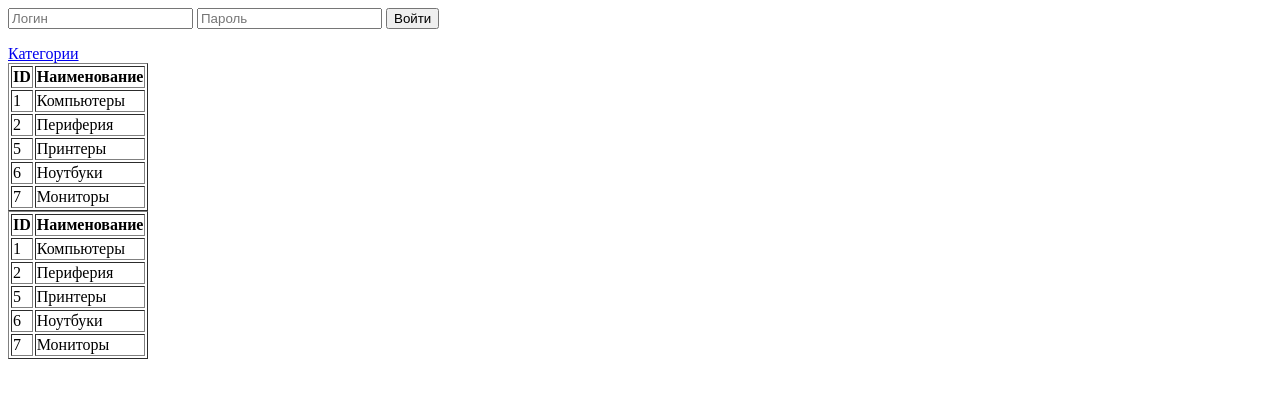
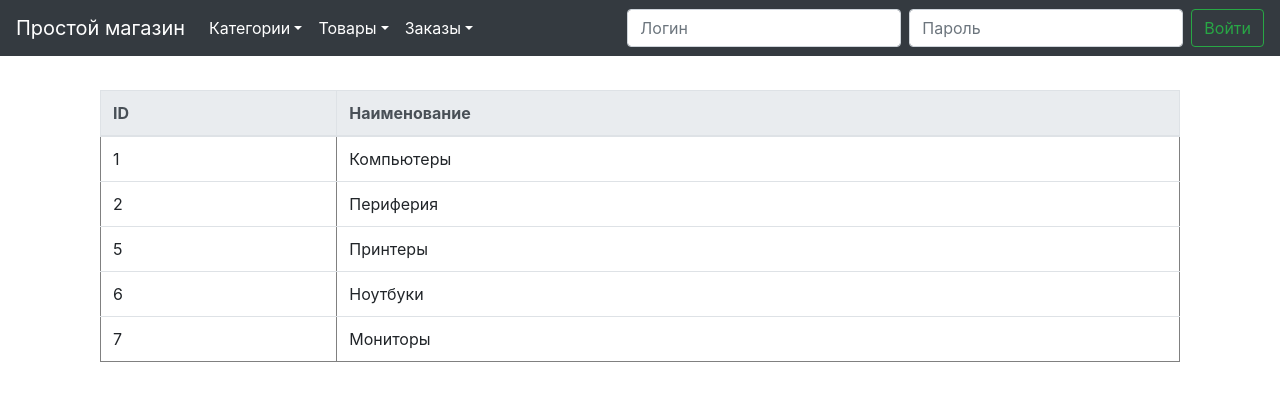
Before and after one commit to 2repby/SimpleAppPHPMySQL, a PHP site: page /?c=1 in a window 1280 px wide. Shown: the top 401 px of the page. Run offline with PHP 8.4, Linux system fonts and the light colour scheme; data comes from the database, SQL or seed files in the repository.

Commit message:
Menu bootstrap

```diff
--- a/cat_form.php
+++ b/cat_form.php
@@ -3,6 +3,7 @@
 <p>
 <form method="get" action="/">
     <input type="hidden" name="c" value="1">
+    <input type="hidden" name="a" value="1">
     <input type="text" name="catname">
     <input type="submit" value="Добавить">
 </form>
--- a/categories.php
+++ b/categories.php
@@ -9,7 +9,7 @@
         </thead>
         <tbody>
         <?php
-        echo ($err_msg);
+
         $query = $pdo->query('SELECT * FROM category');
         while ($row = $query->fetch())
         {
@@ -20,7 +20,7 @@
 
                 <td><?php echo $row['id'] ?></th>
                 <td><?php echo $row['name'] ?></td>
-                <?php if(isset($_SESSION['username'])) echo ('<td><a href="?c=2&id="'.$row['id'].'">Удалить</a></td>') ?>
+                <?php if(isset($_SESSION['username'])) echo ('<td><a href="?c=1&a=2&id='.$row['id'].'">Удалить</a></td>') ?>
 
 
 
--- a/del_cat.php
+++ b/del_cat.php
@@ -8,7 +8,7 @@
 if(isset($_SESSION['username'])) {
     try {
         $query = $pdo->query('DELETE FROM category WHERE id="' . $_GET["id"] . '"');
-        echo($query->queryString);
+
         $err_msg = "Категория успешно удалена";
     } catch (PDOException $exception) {
         $err_msg = "Ошибка удаления категории";
--- /dev/null
+++ b/footer.php
@@ -0,0 +1,5 @@
+<script src="https://code.jquery.com/jquery-3.3.1.slim.min.js" integrity="sha384-q8i/X+965DzO0rT7abK41JStQIAqVgRVzpbzo5smXKp4YfRvH+8abtTE1Pi6jizo" crossorigin="anonymous"></script>
+<script src="https://cdnjs.cloudflare.com/ajax/libs/popper.js/1.14.3/umd/popper.min.js" integrity="sha384-ZMP7rVo3mIykV+2+9J3UJ46jBk0WLaUAdn689aCwoqbBJiSnjAK/l8WvCWPIPm49" crossorigin="anonymous"></script>
+<script src="https://stackpath.bootstrapcdn.com/bootstrap/4.1.3/js/bootstrap.min.js" integrity="sha384-ChfqqxuZUCnJSK3+MXmPNIyE6ZbWh2IMqE241rYiqJxyMiZ6OW/JmZQ5stwEULTy" crossorigin="anonymous"></script></body>
+</body>
+</html>
--- /dev/null
+++ b/header.php
@@ -0,0 +1,13 @@
+<html>
+<head>
+    <title>Простой магазин</title>
+
+    <link rel="stylesheet" href="https://stackpath.bootstrapcdn.com/bootstrap/4.1.3/css/bootstrap.min.css" integrity="sha384-MCw98/SFnGE8fJT3GXwEOngsV7Zt27NXFoaoApmYm81iuXoPkFOJwJ8ERdknLPMO" crossorigin="anonymous">
+    <meta charset="utf-8"><meta name="viewport" content="width=device-width, initial-scale=1, shrink-to-fit=no">
+    <style>
+        main{
+            margin-top: 90px;
+        }
+    </style>
+</head>
+<body>
--- a/index.php
+++ b/index.php
@@ -1,19 +1,13 @@
 <?php
-/**
- * Created by PhpStorm.
- * User: kda
- * Date: 19.10.2021
- * Time: 11:58
- */
     require("dbconnect.php");
     require("auth.php");
-    require ("menu.php");
-
-
+    require 'header.php';
+    require("menu.php");
+echo '<main role="main" class="container">';
     switch ($_GET["c"]) {
     case "1":
         {
-            require("categories.php");
+
             if(isset($_SESSION['username'])) {
                 switch ($_GET["a"]) {
                     case "1":
@@ -22,8 +16,8 @@
                         require("del_cat.php");break;
                 }
             };
-            if ($err_msg) require 'message.php';
             require("categories.php");
+
             if(isset($_SESSION['username'])) require("cat_form.php");
 
 
@@ -35,9 +29,12 @@
         {
 
 
-    } break;
-}
+        } break;
 
 
+}
+if ($err_msg) require 'message.php';
 
+echo '</main>';
+require 'footer.php';
 ?>
--- a/menu.php
+++ b/menu.php
@@ -1,11 +1,35 @@
+<nav class="navbar navbar-expand-md navbar-dark bg-dark fixed-top">
+    <a class="navbar-brand" href="index.php">Простой магазин</a>
+    <button class="navbar-toggler" type="button" data-toggle="collapse" data-target="#navbarsExampleDefault" aria-controls="navbarsExampleDefault" aria-expanded="false" aria-label="Toggle navigation">
+        <span class="navbar-toggler-icon"></span>
+    </button>
+
+    <div class="collapse navbar-collapse" id="navbarsExampleDefault">
+        <ul class="navbar-nav mr-auto">
+            <li class="nav-item dropdown show">
+                <a class="nav-link dropdown-toggle" href="?c=1" id="dropdown01" data-toggle="dropdown" aria-haspopup="true" aria-expanded="true">Категории</a>
+                <div class="dropdown-menu" aria-labelledby="dropdown01">
+                    <a class="dropdown-item" href="index.php?&c=1">Категории</a>
+                </div>
+            </li>
+            <li class="nav-item dropdown show">
+                <a class="nav-link dropdown-toggle" href="?c=1" id="dropdown01" data-toggle="dropdown" aria-haspopup="true" aria-expanded="true">Товары</a>
+                <div class="dropdown-menu" aria-labelledby="dropdown01">
+                    <a class="dropdown-item" href="index.php?&c=1">Товары</a>
+                </div>
+
+            </li>
+            <li class="nav-item dropdown show">
+                <a class="nav-link dropdown-toggle" href="?c=1" id="dropdown01" data-toggle="dropdown" aria-haspopup="true" aria-expanded="true">Заказы</a>
+                <div class="dropdown-menu" aria-labelledby="dropdown01">
+                    <a class="dropdown-item" href="index.php?&c=1">Заказы</a>
+                </div>
+
+            </li>
+
+
+        </ul>
         <?php
-/**
- * Created by PhpStorm.
- * User: kda
- * Date: 19.10.2021
- * Time: 13:48
- */
-
         if(isset($_SESSION['username']))
         {
             echo '<a class="nav-link disabled" href="#">Привет, '.$_SESSION['username'].'!</a>';
@@ -23,4 +47,7 @@
         }
 
         ?>
-<a href="categories.php?c=1">Категории</a>
+
+
+    </div>
+</nav>
--- /dev/null
+++ b/message.php
@@ -0,0 +1,6 @@
+
+<div class="alert alert-danger" role="alert">
+    <?php
+    echo $err_msg;
+    ?>
+</div>
```
Also changed, not shown: auth.php (+1 -10 lines). Lines whose indentation alone changed are shown as unchanged.
